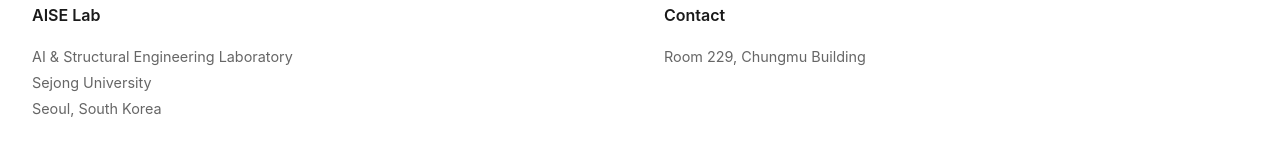
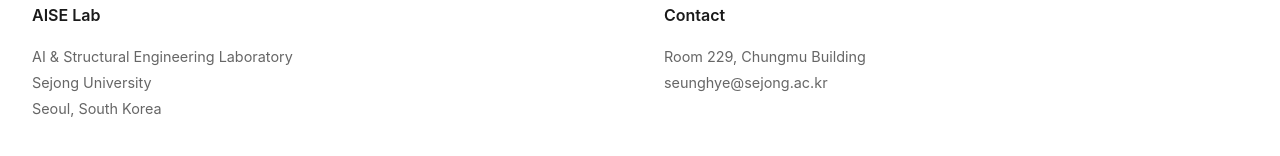
Before and after one commit to juwon3056-cmyk/aiselab.github.io, a plain HTML site: page professor.html in a window 1280 px wide. Shown: the part 1485-1641 px from the top of the page. Drawn offline with Linux system fonts and the light colour scheme.

Commit message:
Update professor.html

```diff
--- a/professor.html
+++ b/professor.html
@@ -511,4 +511,4 @@
             <div>
                 <h4>Contact</h4>
                 <p>Room 229, Chungmu Building</p>
-                <p><a href
+                <a href="mailto:seunghye@sejong.ac.kr">seunghye@sejong.ac.kr</a>
```
